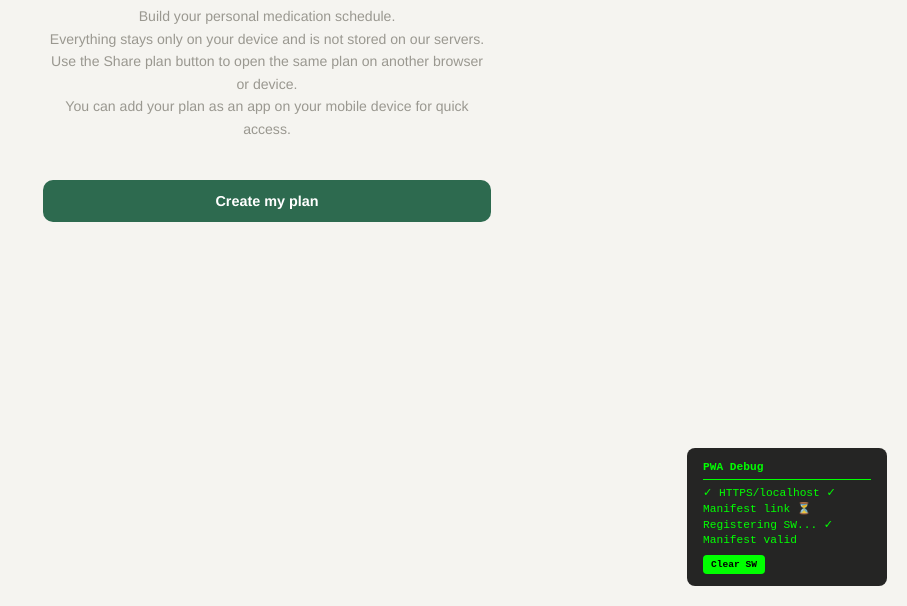
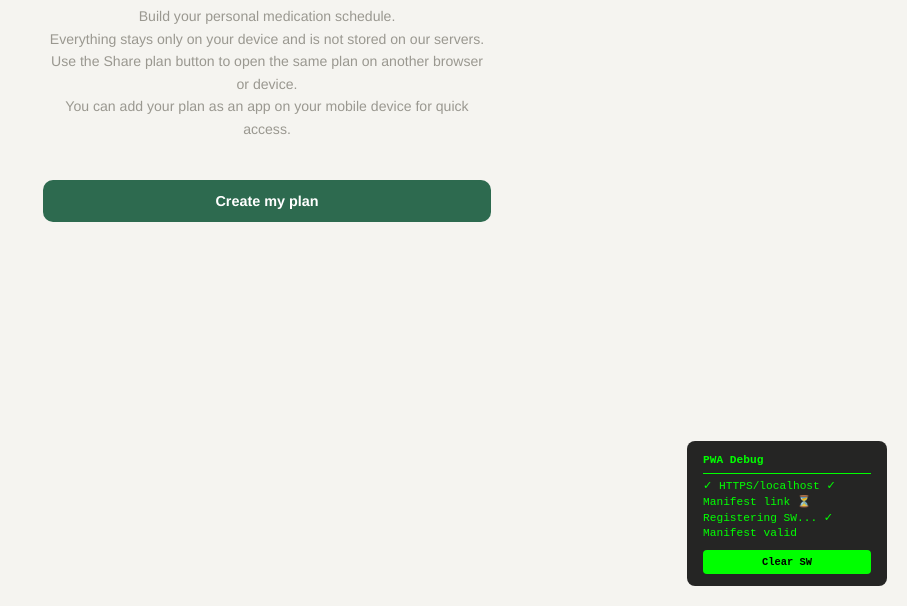
Before and after one commit to gabbello/medicine-plan, a plain HTML site: page index.html in a window 1280 px wide. Shown: the part 194-800 px from the top of the page, without its empty margins (373-1280 px from the left). Drawn offline with Linux system fonts and the light colour scheme.

```diff
--- a/css/styles.css
+++ b/css/styles.css
@@ -569,10 +569,17 @@
   color: #000;
   border: none;
   border-radius: 4px;
-  padding: 4px 8px;
-  font-size: 0.6rem;
+  padding: 6px 10px;
+  font-size: 0.65rem;
   font-weight: bold;
-  margin-top: 6px;
+  margin-top: 8px;
   cursor: pointer;
   font-family: monospace;
+  width: 100%;
+  display: block;
+  transition: all 0.1s;
 }
+
+.debug-btn:active {
+  opacity: 0.7;
+}
```
